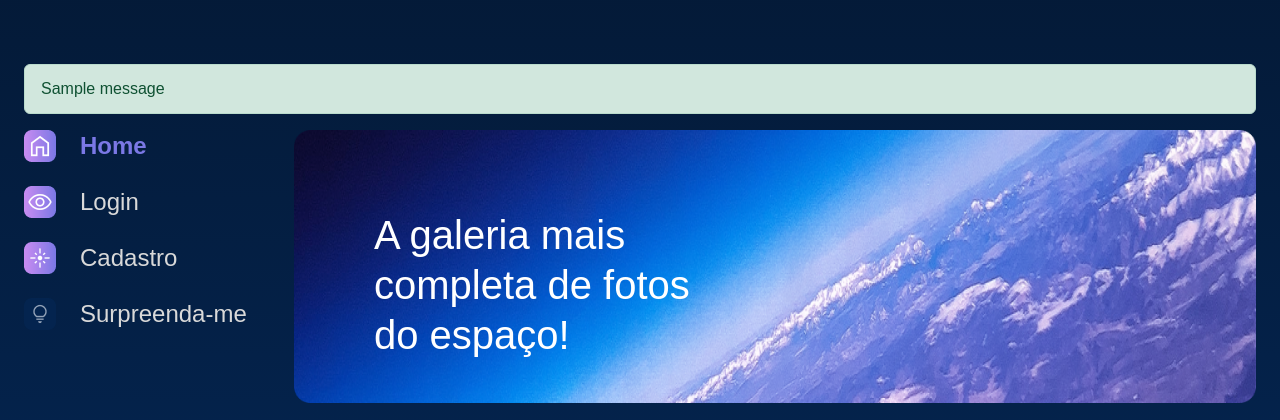
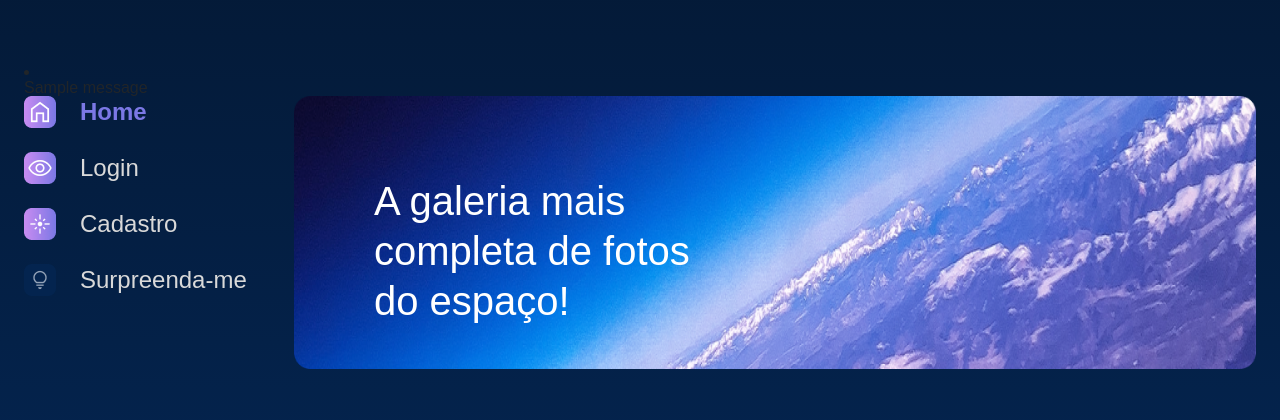
Before and after one commit to eanicomaco/projeto-django, a Django app: page /buscar/ in a window 1280 px wide. Shown: the part 114-534 px from the top of the page. Run offline with Django 5.2, Linux system fonts and the light colour scheme; tables that the repository leaves empty hold one stand-in row (values such as "Sample post"); grey boxes marked "Sample" are stand-in pictures; one stand-in notice (Sample message) is shown.

Commit message:
ajustes em message

```diff
--- a/templates/galeria/partials/_header.html
+++ b/templates/galeria/partials/_header.html
@@ -12,8 +12,10 @@
         </div>
     </div>
 </header>
-{% for message in messages %}
-    <div class="alert alert-success">
-        <p>{{ message }}</p>
-    </div>
-{% endfor %}
+{% if messages %}
+    <ul class="messages"></ul>
+        {% for message in messages %}
+            <li {% if message.tags %} class='{{ message.tags }}' {% endif %}></li>{{ message }}</li>
+        {% endfor %}
+    </ul>
+{% endif %}
```
Also changed, not shown: usuarios/views.py (+5 -5 lines).
